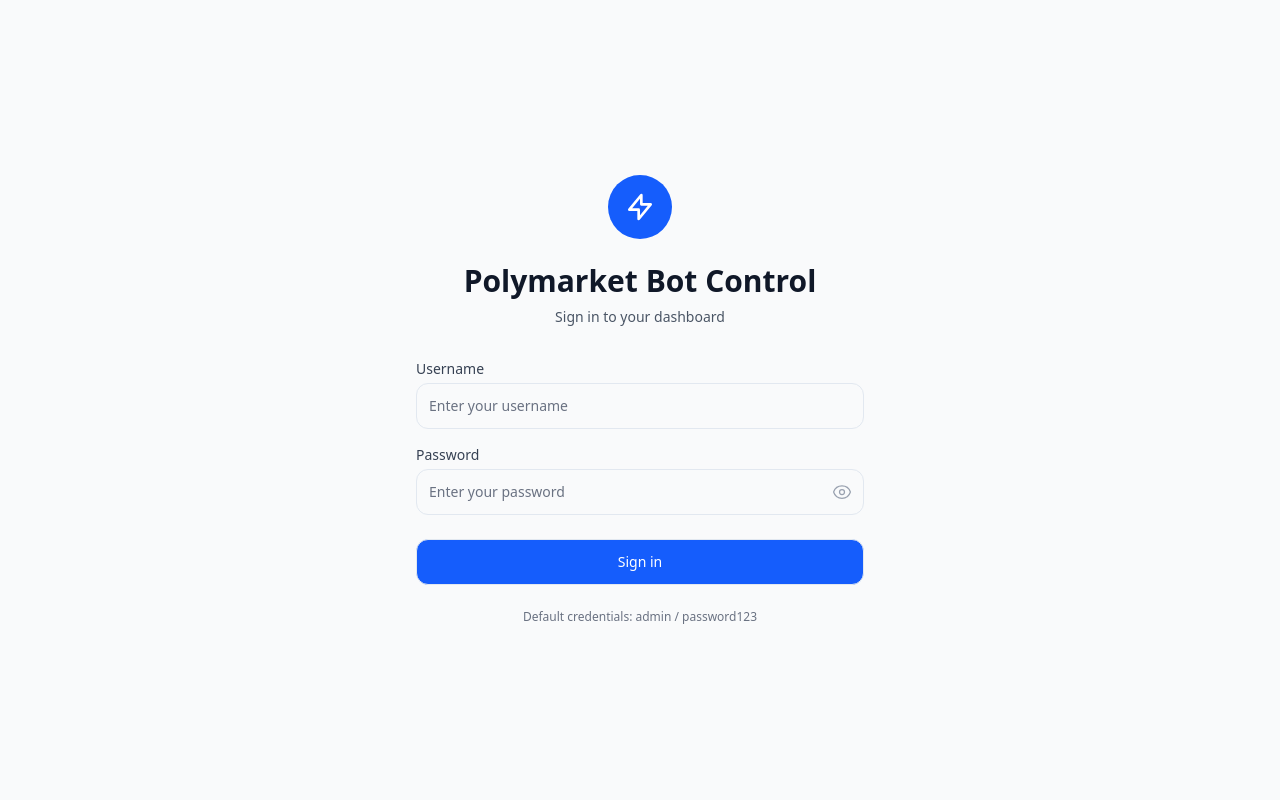
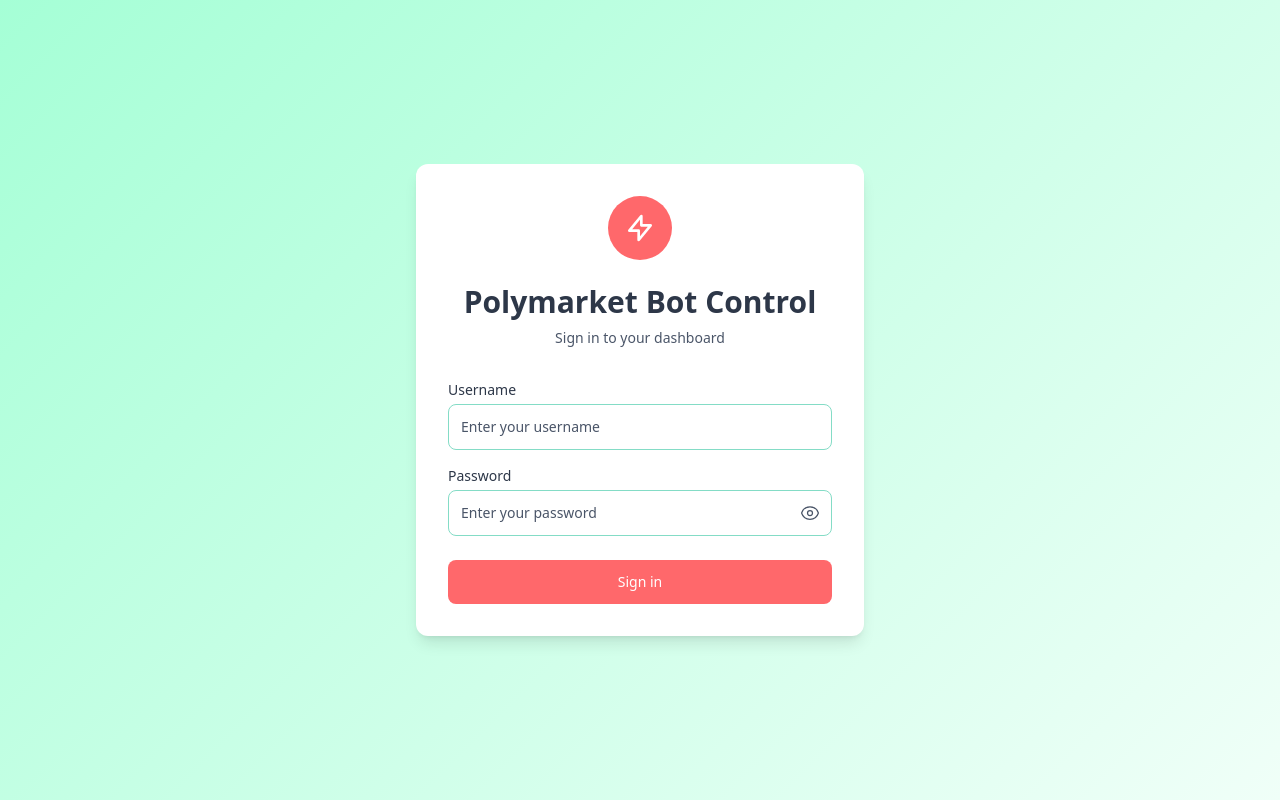
Before and after one commit to phingage/polymarket-bot, a Next.js app in the folder polymarket-bot-control/ui/: page / in a window 1280 px wide. Built offline with nearby package versions, Linux system fonts and the light colour scheme.

Commit message:
ui layout

```diff
--- a/polymarket-bot-control/ui/src/app/globals.css
+++ b/polymarket-bot-control/ui/src/app/globals.css
@@ -1,51 +1,26 @@
 @import "tailwindcss";
 :root {
-  /* Dashboard Theme */
-  --background: #f8fafc;
-  --foreground: #0f172a;
-  --card: #ffffff;
-  --card-foreground: #0f172a;
-  --primary: #3b82f6;
-  --primary-foreground: #ffffff;
-  --secondary: #f1f5f9;
-  --secondary-foreground: #0f172a;
-  --muted: #f1f5f9;
-  --muted-foreground: #64748b;
-  --accent: #f1f5f9;
-  --accent-foreground: #0f172a;
+  /* Dashboard Theme - Soft Modern Palette */
+  --background: #A5FFD6;
+  --foreground: #2D3748;
+  --card: #FFFFFF;
+  --card-foreground: #2D3748;
+  --primary: #FF686B;
+  --primary-foreground: #FFFFFF;
+  --secondary: #84DCC6;
+  --secondary-foreground: #2D3748;
+  --muted: #84DCC6;
+  --muted-foreground: #4A5568;
+  --accent: #FFA69E;
+  --accent-foreground: #2D3748;
   --destructive: #ef4444;
   --destructive-foreground: #ffffff;
-  --border: #e2e8f0;
-  --input: #e2e8f0;
-  --ring: #3b82f6;
-  --sidebar: #1e293b;
-  --sidebar-foreground: #f8fafc;
-  --sidebar-accent: #334155;
-}
-
-@media (prefers-color-scheme: dark) {
-  :root {
-    --background: #0f172a;
-    --foreground: #f8fafc;
-    --card: #1e293b;
-    --card-foreground: #f8fafc;
-    --primary: #3b82f6;
-    --primary-foreground: #ffffff;
-    --secondary: #1e293b;
-    --secondary-foreground: #f8fafc;
-    --muted: #1e293b;
-    --muted-foreground: #94a3b8;
-    --accent: #1e293b;
-    --accent-foreground: #f8fafc;
-    --destructive: #ef4444;
-    --destructive-foreground: #ffffff;
-    --border: #334155;
-    --input: #334155;
-    --ring: #3b82f6;
-    --sidebar: #0f172a;
-    --sidebar-foreground: #f8fafc;
-    --sidebar-accent: #1e293b;
-  }
+  --border: #84DCC6;
+  --input: #FFFFFF;
+  --ring: #FF686B;
+  --sidebar: #2D3748;
+  --sidebar-foreground: #A5FFD6;
+  --sidebar-accent: #84DCC6;
 }
 
 * {
@@ -57,274 +32,198 @@
   color: var(--foreground);
 }
 
-/* Custom Dashboard Components */
-.sidebar {
+/* Classi personalizzate per il nuovo tema */
+.sidebar-bg {
   background-color: var(--sidebar);
+}
+
+.sidebar-text {
   color: var(--sidebar-foreground);
-  border-right: 1px solid var(--border);
 }
 
 .sidebar-item {
-  @apply flex items-center gap-3 px-4 py-3 text-sm font-medium rounded-lg transition-colors hover:bg-slate-700 hover:text-white;
+  color: var(--sidebar-foreground);
+  transition: all 0.2s ease;
+}
+
+.sidebar-item:hover {
+  background-color: var(--sidebar-accent);
+  color: var(--sidebar-foreground);
+  transform: translateX(4px);
 }
 
 .sidebar-item.active {
-  @apply bg-blue-600 text-white;
+  background-color: var(--primary);
+  color: var(--primary-foreground);
+  box-shadow: 0 0 0 2px rgba(255, 104, 107, 0.3);
 }
 
-.card {
-  @apply bg-white rounded-lg border shadow-sm;
+.user-avatar {
+  background-color: var(--primary);
+  color: var(--primary-foreground);
 }
 
-.button-primary {
-  @apply bg-blue-600 hover:bg-blue-700 text-white font-medium py-2 px-4 rounded-lg transition-colors focus:outline-none focus:ring-2 focus:ring-blue-500 focus:ring-offset-2;
+.topbar {
+  background-color: var(--card);
+  border-bottom-color: var(--border);
+  color: var(--card-foreground);
 }
 
-.button-secondary {
-  @apply bg-gray-100 hover:bg-gray-200 text-gray-900 font-medium py-2 px-4 rounded-lg transition-colors focus:outline-none focus:ring-2 focus:ring-gray-500 focus:ring-offset-2;
+.topbar-title {
+  color: var(--foreground);
 }
 
-.input {
-  @apply w-full px-3 py-2 border border-gray-300 rounded-lg focus:outline-none focus:ring-2 focus:ring-blue-500 focus:border-blue-500;
+.topbar-text {
+  color: var(--muted-foreground);
 }
 
-:root {
-  /* Tema Pastello Flat per Polymarket Bot */
-  --background: #F8FAFC;
-  --foreground: #1E293B;
-
-  /* Colori primari pastello flat */
-  --primary-50: #F0F9FF;
-  --primary-100: #E0F2FE;
-  --primary-200: #BAE6FD;
-  --primary-300: #7DD3FC;
-  --primary-400: #38BDF8;
-  --primary-500: #0EA5E9;
-  --primary-600: #0284C7;
-
-  /* Colori secondari (viola pastello flat) */
-  --secondary-50: #FAF5FF;
-  --secondary-100: #F3E8FF;
-  --secondary-200: #E9D5FF;
-  --secondary-300: #D8B4FE;
-  --secondary-400: #C084FC;
-  --secondary-500: #A855F7;
-  --secondary-600: #9333EA;
-
-  /* Colori accent (giallo pastello flat) */
-  --accent-50: #FFFBEB;
-  --accent-100: #FEF3C7;
-  --accent-200: #FDE68A;
-  --accent-300: #FCD34D;
-  --accent-400: #FBBF24;
-  --accent-500: #F59E0B;
-
-  /* Grigi pastello */
-  --gray-50: #F8FAFC;
-  --gray-100: #F1F5F9;
-  --gray-200: #E2E8F0;
-  --gray-300: #CBD5E1;
-  --gray-400: #94A3B8;
-  --gray-500: #64748B;
-  --gray-600: #475569;
-  --gray-700: #334155;
-  --gray-800: #1E293B;
-  --gray-900: #0F172A;
-
-  /* Colori di stato pastello flat */
-  --success: #86EFAC;
-  --warning: #FDE047;
-  --error: #FCA5A5;
-  --info: #7DD3FC;
-
-  /* Shadow pastello flat */
-  --shadow-sm: 0 1px 2px 0 rgba(59, 130, 246, 0.05);
-  --shadow-md: 0 4px 6px -1px rgba(59, 130, 246, 0.1), 0 2px 4px -1px rgba(59, 130, 246, 0.06);
-  --shadow-lg: 0 10px 15px -3px rgba(59, 130, 246, 0.1), 0 4px 6px -2px rgba(59, 130, 246, 0.05);
-  --shadow-xl: 0 20px 25px -5px rgba(59, 130, 246, 0.1), 0 10px 10px -5px rgba(59, 130, 246, 0.04);
-
-  /* Border radius */
-  --radius-sm: 0.375rem;
-  --radius-md: 0.5rem;
-  --radius-lg: 0.75rem;
-  --radius-xl: 1rem;
+.topbar-button {
+  color: var(--foreground);
 }
 
-body {
-  background: var(--gray-50);
+.main-content {
+  background-color: var(--background);
   color: var(--foreground);
-  font-family: var(--font-sans), system-ui, -apple-system, sans-serif;
-  line-height: 1.6;
 }
 
-/* Classi utility pastello flat */
-.bg-primary-flat {
-  background: var(--primary-200);
+/* Login Form Styles */
+.login-bg {
+  background: linear-gradient(135deg, var(--background) 0%, #F0FFF8 100%);
 }
 
-.bg-secondary-flat {
-  background: var(--secondary-200);
+.login-card {
+  background-color: var(--card);
+  color: var(--card-foreground);
 }
 
-.bg-accent-flat {
-  background: var(--accent-200);
+.login-logo {
+  background-color: var(--primary);
+  color: var(--primary-foreground);
 }
 
-.text-primary-flat {
-  color: var(--primary-600);
+.login-title {
+  color: var(--foreground);
 }
 
-.text-secondary-flat {
-  color: var(--secondary-600);
+.login-subtitle {
+  color: var(--muted-foreground);
 }
 
-.text-accent-flat {
-  color: var(--accent-600);
+.login-label {
+  color: var(--foreground);
 }
 
-/* Componenti flat */
-.button-primary-flat {
-  background: var(--primary-400);
-  color: white;
-  padding: 0.75rem 1.5rem;
-  border-radius: var(--radius-md);
-  border: none;
-  font-weight: 500;
-  cursor: pointer;
-  transition: all 0.3s ease;
-  box-shadow: var(--shadow-md);
+.login-input {
+  background-color: var(--card);
+  border-color: var(--border);
+  color: var(--foreground);
 }
 
-.button-primary-flat:hover {
-  background: var(--primary-500);
-  transform: translateY(-1px);
-  box-shadow: var(--shadow-lg);
+.login-input:focus {
+  border-color: var(--secondary);
+  box-shadow: 0 0 0 1px var(--secondary);
 }
 
-.button-secondary-flat {
-  background: var(--secondary-400);
-  color: white;
-  padding: 0.75rem 1.5rem;
-  border-radius: var(--radius-md);
-  border: none;
-  font-weight: 500;
-  cursor: pointer;
-  transition: all 0.3s ease;
-  box-shadow: var(--shadow-md);
+.login-input::placeholder {
+  color: var(--muted-foreground);
 }
 
-.button-secondary-flat:hover {
-  background: var(--secondary-500);
-  transform: translateY(-1px);
-  box-shadow: var(--shadow-lg);
+.login-button {
+  background-color: var(--primary);
+  color: var(--primary-foreground);
+  border: none;
+  transition: all 0.2s ease;
 }
 
-.button-danger-flat {
-  background: var(--error);
-  color: var(--gray-900);
-  padding: 0.75rem 1.5rem;
-  border-radius: var(--radius-md);
-  border: none;
-  font-weight: 500;
-  cursor: pointer;
-  transition: all 0.3s ease;
-  box-shadow: var(--shadow-md);
+.login-button:hover:not(:disabled) {
+  background-color: #FF5558;
+  transform: translateY(-2px);
+  box-shadow: 0 6px 16px rgba(255, 104, 107, 0.4);
 }
 
-.button-danger-flat:hover {
-  background: #f87171;
-  transform: translateY(-1px);
-  box-shadow: var(--shadow-lg);
+.login-button:disabled {
+  opacity: 0.5;
+  cursor: not-allowed;
 }
 
-.card-pastel {
-  background: rgba(255, 255, 255, 0.9);
-  backdrop-filter: blur(10px);
-  border: 1px solid var(--primary-200);
-  border-radius: var(--radius-lg);
-  box-shadow: var(--shadow-lg);
+.login-error {
+  background-color: #fef2f2;
+  border-color: #fecaca;
+  color: #dc2626;
 }
 
-.input-pastel {
-  background: rgba(255, 255, 255, 0.8);
-  border: 2px solid var(--primary-200);
-  border-radius: var(--radius-md);
-  padding: 0.75rem 1rem;
-  transition: all 0.3s ease;
-  color: var(--gray-700);
+.login-help {
+  color: var(--muted-foreground);
 }
 
-.input-pastel:focus {
-  outline: none;
-  border-color: var(--primary-400);
-  background: rgba(255, 255, 255, 0.95);
-  box-shadow: 0 0 0 3px rgba(56, 189, 248, 0.1);
+.login-icon {
+  color: var(--muted-foreground);
 }
 
-.table-pastel {
-  background: rgba(255, 255, 255, 0.7);
+/* Dashboard Button Styles */
+.btn-primary {
+  background-color: var(--primary);
+  color: var(--primary-foreground);
+  border: 1px solid transparent;
 }
 
-.table-pastel th {
-  background: var(--primary-100);
-  color: var(--primary-700);
-  font-weight: 600;
+.btn-primary:hover {
+  background-color: #FF5558;
+  transform: translateY(-1px);
+  box-shadow: 0 4px 12px rgba(255, 104, 107, 0.3);
 }
 
-.table-pastel tbody tr:hover {
-  background: rgba(186, 230, 253, 0.3);
+.btn-primary:focus {
+  outline: none;
+  box-shadow: 0 0 0 2px var(--primary);
 }
 
-/* Animazioni flat */
-@keyframes fadeIn {
-  from {
-    opacity: 0;
-    transform: translateY(10px);
-  }
-  to {
-    opacity: 1;
-    transform: translateY(0);
-  }
+.btn-secondary {
+  background-color: var(--secondary);
+  color: var(--secondary-foreground);
+  border: 1px solid var(--border);
 }
 
-.fade-in {
-  animation: fadeIn 0.6s ease-out;
+.btn-secondary:hover {
+  background-color: #70C9B0;
+  transform: translateY(-1px);
+  box-shadow: 0 4px 12px rgba(132, 220, 198, 0.3);
 }
 
-@keyframes pulse {
-  0%, 100% {
-    opacity: 1;
-  }
-  50% {
-    opacity: 0.7;
-  }
+.btn-secondary:focus {
+  outline: none;
+  box-shadow: 0 0 0 2px var(--accent);
 }
 
-.pulse-gentle {
-  animation: pulse 3s ease-in-out infinite;
+/* Status Colors */
+.status-info {
+  color: var(--primary);
+  background-color: var(--secondary);
 }
 
-/* Notifiche flat */
-.notification-success {
-  background: var(--success);
-  color: var(--gray-900);
-  border-left: 4px solid #16a34a;
+/* Loading Spinner */
+.loading-spinner {
+  border-color: var(--primary);
 }
 
-.notification-error {
-  background: var(--error);
-  color: var(--gray-900);
-  border-left: 4px solid #dc2626;
+/* Links */
+.text-link {
+  color: var(--primary);
 }
 
-.notification-warning {
-  background: var(--warning);
-  color: var(--gray-900);
-  border-left: 4px solid #ca8a04;
+.text-link:hover {
+  color: var(--sidebar-accent);
 }
 
-.notification-info {
-  background: var(--info);
-  color: var(--gray-900);
-  border-left: 4px solid var(--primary-500);
+/* Enhanced Card Styles */
+.stats-card {
+  background: linear-gradient(135deg, var(--card) 0%, #F7FFFC 100%);
+  border: 1px solid var(--border);
+  transition: all 0.3s ease;
 }
+
+.stats-card:hover {
+  transform: translateY(-2px);
+  box-shadow: 0 8px 25px rgba(132, 220, 198, 0.2);
+  border-color: var(--primary);
+}
--- a/polymarket-bot-control/ui/src/components/LoginForm.tsx
+++ b/polymarket-bot-control/ui/src/components/LoginForm.tsx
@@ -36,32 +36,32 @@
   }
 
   return (
-    <div className="min-h-screen flex items-center justify-center bg-gray-50 py-12 px-4 sm:px-6 lg:px-8">
-      <div className="max-w-md w-full space-y-8">
+    <div className="min-h-screen flex items-center justify-center login-bg py-12 px-4 sm:px-6 lg:px-8">
+      <div className="max-w-md w-full space-y-8 login-card p-8 rounded-xl shadow-lg">
         <div>
-          <div className="mx-auto h-16 w-16 bg-blue-600 rounded-full flex items-center justify-center">
-            <svg className="h-8 w-8 text-white" fill="none" stroke="currentColor" viewBox="0 0 24 24">
+          <div className="mx-auto h-16 w-16 login-logo rounded-full flex items-center justify-center">
+            <svg className="h-8 w-8" fill="none" stroke="currentColor" viewBox="0 0 24 24">
               <path strokeLinecap="round" strokeLinejoin="round" strokeWidth={2} d="M13 10V3L4 14h7v7l9-11h-7z" />
             </svg>
           </div>
-          <h2 className="mt-6 text-center text-3xl font-extrabold text-gray-900">
+          <h2 className="mt-6 text-center text-3xl font-extrabold login-title">
             Polymarket Bot Control
           </h2>
-          <p className="mt-2 text-center text-sm text-gray-600">
+          <p className="mt-2 text-center text-sm login-subtitle">
             Sign in to your dashboard
           </p>
         </div>
 
         <form className="mt-8 space-y-6" onSubmit={handleSubmit}>
           {error && (
-            <div className="bg-red-50 border border-red-200 text-red-700 px-4 py-3 rounded-lg">
+            <div className="login-error border px-4 py-3 rounded-lg">
               {error}
             </div>
           )}
 
           <div className="space-y-4">
             <div>
-              <label htmlFor="username" className="block text-sm font-medium text-gray-700">
+              <label htmlFor="username" className="block text-sm font-medium login-label">
                 Username
               </label>
               <input
@@ -71,13 +71,13 @@
                 required
                 value={formData.username}
                 onChange={handleChange}
-                className="mt-1 appearance-none relative block w-full px-3 py-3 border border-gray-300 placeholder-gray-500 text-gray-900 rounded-lg focus:outline-none focus:ring-blue-500 focus:border-blue-500 focus:z-10 sm:text-sm"
+                className="mt-1 appearance-none relative block w-full px-3 py-3 border login-input rounded-lg focus:outline-none focus:z-10 sm:text-sm transition-colors"
                 placeholder="Enter your username"
               />
             </div>
 
             <div>
-              <label htmlFor="password" className="block text-sm font-medium text-gray-700">
+              <label htmlFor="password" className="block text-sm font-medium login-label">
                 Password
               </label>
               <div className="mt-1 relative">
@@ -88,7 +88,7 @@
                   required
                   value={formData.password}
                   onChange={handleChange}
-                  className="appearance-none relative block w-full px-3 py-3 pr-10 border border-gray-300 placeholder-gray-500 text-gray-900 rounded-lg focus:outline-none focus:ring-blue-500 focus:border-blue-500 focus:z-10 sm:text-sm"
+                  className="appearance-none relative block w-full px-3 py-3 pr-10 border login-input rounded-lg focus:outline-none focus:z-10 sm:text-sm transition-colors"
                   placeholder="Enter your password"
                 />
                 <button
@@ -97,9 +97,9 @@
                   onClick={() => setShowPassword(!showPassword)}
                 >
                   {showPassword ? (
-                    <EyeSlashIcon className="h-5 w-5 text-gray-400" />
+                    <EyeSlashIcon className="h-5 w-5 login-icon" />
                   ) : (
-                    <EyeIcon className="h-5 w-5 text-gray-400" />
+                    <EyeIcon className="h-5 w-5 login-icon" />
                   )}
                 </button>
               </div>
@@ -110,10 +110,10 @@
             <button
               type="submit"
               disabled={isLoading}
-              className="group relative w-full flex justify-center py-3 px-4 border border-transparent text-sm font-medium rounded-lg text-white bg-blue-600 hover:bg-blue-700 focus:outline-none focus:ring-2 focus:ring-offset-2 focus:ring-blue-500 disabled:opacity-50 disabled:cursor-not-allowed transition-colors"
+              className="group relative w-full flex justify-center py-3 px-4 text-sm font-medium rounded-lg login-button transition-colors focus:outline-none focus:ring-2 focus:ring-offset-2"
             >
               {isLoading ? (
-                <svg className="animate-spin -ml-1 mr-3 h-5 w-5 text-white" xmlns="http://www.w3.org/2000/svg" fill="none" viewBox="0 0 24 24">
+                <svg className="animate-spin -ml-1 mr-3 h-5 w-5" xmlns="http://www.w3.org/2000/svg" fill="none" viewBox="0 0 24 24">
                   <circle className="opacity-25" cx="12" cy="12" r="10" stroke="currentColor" strokeWidth="4"></circle>
                   <path className="opacity-75" fill="currentColor" d="M4 12a8 8 0 018-8V0C5.373 0 0 5.373 0 12h4zm2 5.291A7.962 7.962 0 014 12H0c0 3.042 1.135 5.824 3 7.938l3-2.647z"></path>
                 </svg>
@@ -121,12 +121,6 @@
               {isLoading ? 'Signing in...' : 'Sign in'}
             </button>
           </div>
-
-          <div className="text-center">
-            <p className="text-xs text-gray-500">
-              Default credentials: admin / password123
-            </p>
-          </div>
         </form>
       </div>
     </div>
```
Also changed, not shown: polymarket-bot-control/ui/src/app/page.tsx (+10 -10 lines), polymarket-bot-control/ui/src/components/DashboardLayout.tsx (+16 -18 lines).
